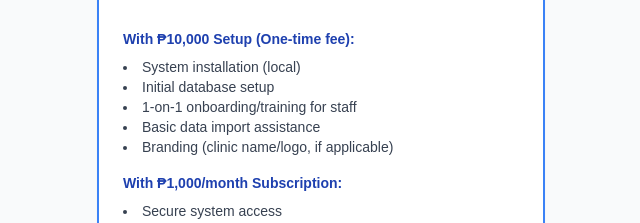
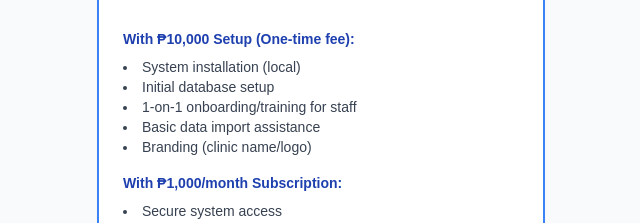
Before and after one commit to AlvinJohnB/lims-landing-page, a Next.js app: page / in a window 1280 px wide. Shown: the part 1960-2183 px from the top of the page, without its empty margins (319-959 px from the left). Built offline with nearby package versions, Linux system fonts and the light colour scheme.

Commit message:
Pricing Edits

```diff
--- a/app/page.tsx
+++ b/app/page.tsx
@@ -388,7 +388,7 @@ export default function LandingPage() {
                         <li>Initial database setup</li>
                         <li>1-on-1 onboarding/training for staff</li>
                         <li>Basic data import assistance</li>
-                        <li>Branding (clinic name/logo, if applicable)</li>
+                        <li>Branding (clinic name/logo)</li>
                       </ul>
                       <h4 className="font-semibold text-blue-800 mb-2">
                         With ₱1,000/month Subscription:
```
